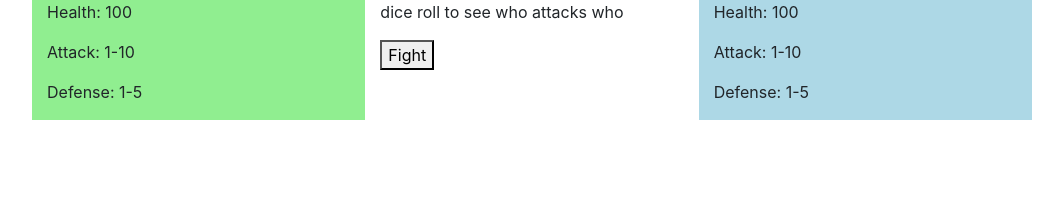
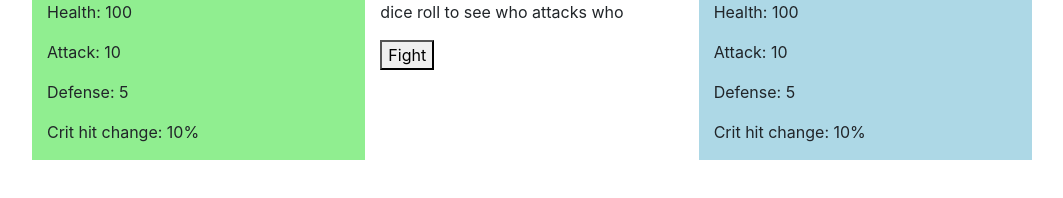
Before and after one commit to noahsimon999/project2-demo, a plain HTML site: page index.html in a window 1280 px wide. Shown: the whole page, without its empty margins (108-1171 px from the left). Drawn offline with nearby package versions, Linux system fonts and the light colour scheme.

Commit message:
crit hit and attack and defense

```diff
--- a/index.html
+++ b/index.html
@@ -19,8 +19,9 @@
         <div class="row">
             <div class="col-sm" style="background-color: lightgreen;">
                 <p class="p1health">Health: 100</p>
-                <p>Attack: 1-10</p>
-                <p>Defense: 1-5</p>
+                <p>Attack: 10</p>
+                <p>Defense: 5</p>
+                <p>Crit hit change: 10%</p>
                 <div class="dice1"></div>
             </div>
             <div class="col-sm">
@@ -30,8 +31,9 @@
             </div>
             <div class="col-sm" style="background-color: lightblue;">
                 <p class="p2health">Health: 100</p>
-                <p>Attack: 1-10</p>
-                <p>Defense: 1-5</p>
+                <p>Attack: 10</p>
+                <p>Defense: 5</p>
+                <p>Crit hit change: 10%</p>
                 <div class="dice2"></div>
             </div>
         </div>
```
